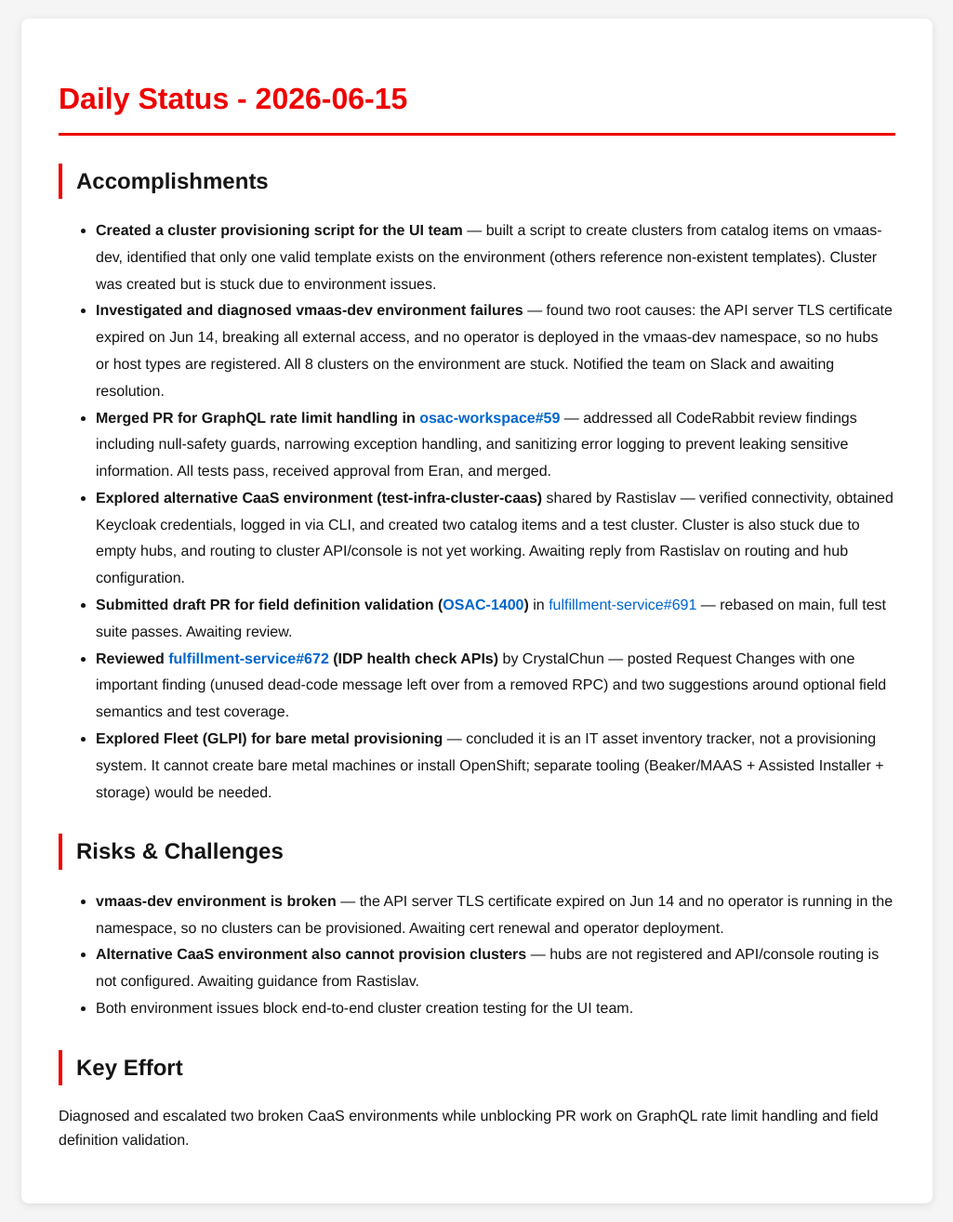
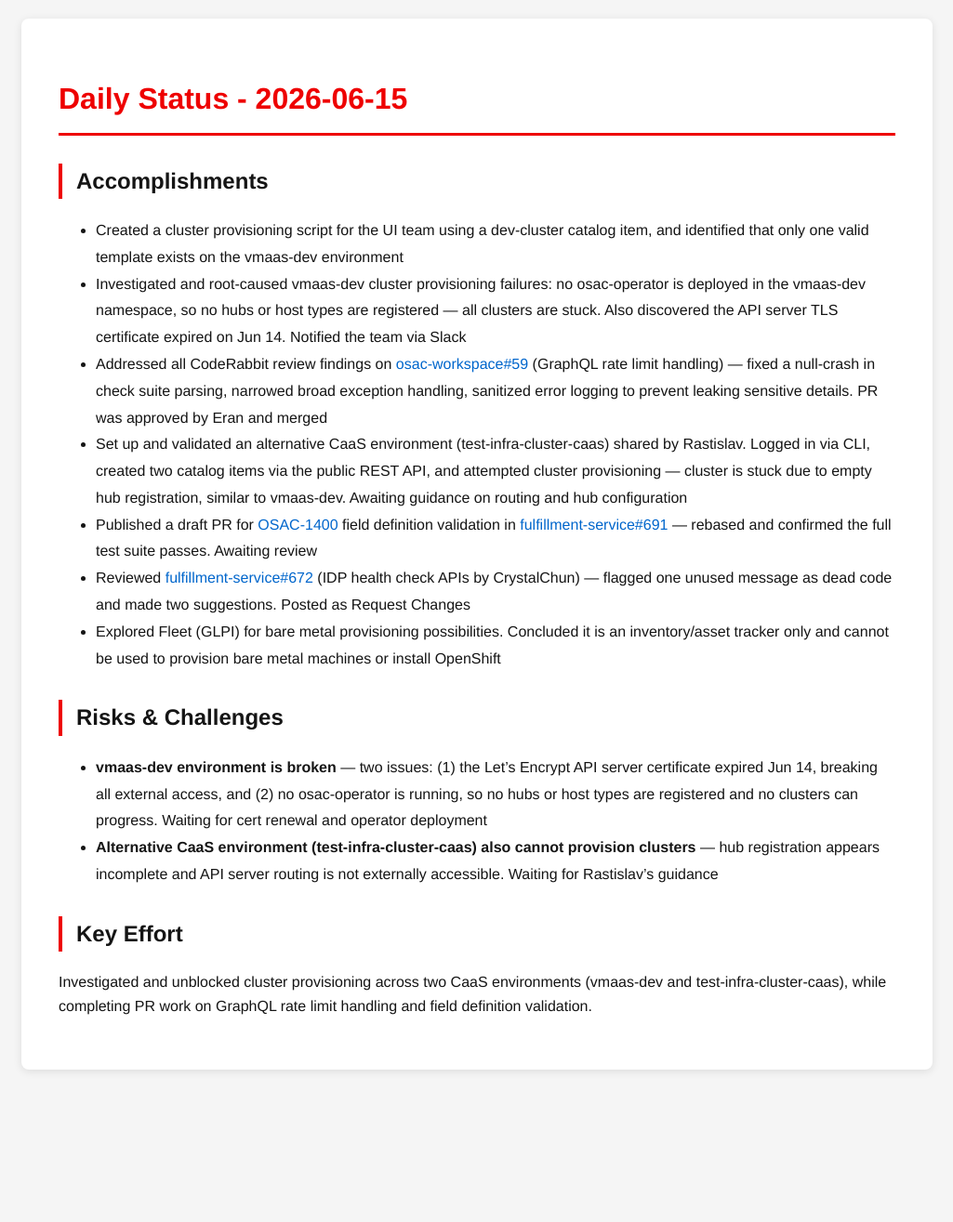
Before and after one commit to tzvatot/daily-status, a Jekyll site: the page built from 2026-06-15.md, in a window 1280 px wide. Shown: the whole page at 93% size, without its empty margins (127-1152 px from the left). Built offline with Jekyll 4.4.1, drawn with Linux system fonts in a browser that asks for light colours; after the commit the page ends 1171 px from its top, so only the background shows below that.

Commit message:
Daily status update - 2026-06-15

```diff
--- a/2026-06-15.md
+++ b/2026-06-15.md
@@ -7,21 +7,17 @@
 # Daily Status - 2026-06-15
 
 ## Accomplishments
-
-- **Created a cluster provisioning script for the UI team** — built a script to create clusters from catalog items on vmaas-dev, identified that only one valid template exists on the environment (others reference non-existent templates). Cluster was created but is stuck due to environment issues.
-- **Investigated and diagnosed vmaas-dev environment failures** — found two root causes: the API server TLS certificate expired on Jun 14, breaking all external access, and no operator is deployed in the vmaas-dev namespace, so no hubs or host types are registered. All 8 clusters on the environment are stuck. Notified the team on Slack and awaiting resolution.
-- **Merged PR for GraphQL rate limit handling in [osac-workspace#59](https://github.com/osac-project/osac-workspace/pull/59)** — addressed all CodeRabbit review findings including null-safety guards, narrowing exception handling, and sanitizing error logging to prevent leaking sensitive information. All tests pass, received approval from Eran, and merged.
-- **Explored alternative CaaS environment (test-infra-cluster-caas)** shared by Rastislav — verified connectivity, obtained Keycloak credentials, logged in via CLI, and created two catalog items and a test cluster. Cluster is also stuck due to empty hubs, and routing to cluster API/console is not yet working. Awaiting reply from Rastislav on routing and hub configuration.
-- **Submitted draft PR for field definition validation ([OSAC-1400](https://redhat.atlassian.net/browse/OSAC-1400))** in [fulfillment-service#691](https://github.com/osac-project/fulfillment-service/pull/691) — rebased on main, full test suite passes. Awaiting review.
-- **Reviewed [fulfillment-service#672](https://github.com/osac-project/fulfillment-service/pull/672) (IDP health check APIs)** by CrystalChun — posted Request Changes with one important finding (unused dead-code message left over from a removed RPC) and two suggestions around optional field semantics and test coverage.
-- **Explored Fleet (GLPI) for bare metal provisioning** — concluded it is an IT asset inventory tracker, not a provisioning system. It cannot create bare metal machines or install OpenShift; separate tooling (Beaker/MAAS + Assisted Installer + storage) would be needed.
+- Created a cluster provisioning script for the UI team using a dev-cluster catalog item, and identified that only one valid template exists on the vmaas-dev environment
+- Investigated and root-caused vmaas-dev cluster provisioning failures: no osac-operator is deployed in the vmaas-dev namespace, so no hubs or host types are registered — all clusters are stuck. Also discovered the API server TLS certificate expired on Jun 14. Notified the team via Slack
+- Addressed all CodeRabbit review findings on [osac-workspace#59](https://github.com/osac-project/osac-workspace/pull/59) (GraphQL rate limit handling) — fixed a null-crash in check suite parsing, narrowed broad exception handling, sanitized error logging to prevent leaking sensitive details. PR was approved by Eran and merged
+- Set up and validated an alternative CaaS environment (test-infra-cluster-caas) shared by Rastislav. Logged in via CLI, created two catalog items via the public REST API, and attempted cluster provisioning — cluster is stuck due to empty hub registration, similar to vmaas-dev. Awaiting guidance on routing and hub configuration
+- Published a draft PR for [OSAC-1400](https://redhat.atlassian.net/browse/OSAC-1400) field definition validation in [fulfillment-service#691](https://github.com/osac-project/fulfillment-service/pull/691) — rebased and confirmed the full test suite passes. Awaiting review
+- Reviewed [fulfillment-service#672](https://github.com/osac-project/fulfillment-service/pull/672) (IDP health check APIs by CrystalChun) — flagged one unused message as dead code and made two suggestions. Posted as Request Changes
+- Explored Fleet (GLPI) for bare metal provisioning possibilities. Concluded it is an inventory/asset tracker only and cannot be used to provision bare metal machines or install OpenShift
 
 ## Risks & Challenges
-
-- **vmaas-dev environment is broken** — the API server TLS certificate expired on Jun 14 and no operator is running in the namespace, so no clusters can be provisioned. Awaiting cert renewal and operator deployment.
-- **Alternative CaaS environment also cannot provision clusters** — hubs are not registered and API/console routing is not configured. Awaiting guidance from Rastislav.
-- Both environment issues block end-to-end cluster creation testing for the UI team.
+- **vmaas-dev environment is broken** — two issues: (1) the Let's Encrypt API server certificate expired Jun 14, breaking all external access, and (2) no osac-operator is running, so no hubs or host types are registered and no clusters can progress. Waiting for cert renewal and operator deployment
+- **Alternative CaaS environment (test-infra-cluster-caas) also cannot provision clusters** — hub registration appears incomplete and API server routing is not externally accessible. Waiting for Rastislav's guidance
 
 ## Key Effort
-
-Diagnosed and escalated two broken CaaS environments while unblocking PR work on GraphQL rate limit handling and field definition validation.
+Investigated and unblocked cluster provisioning across two CaaS environments (vmaas-dev and test-infra-cluster-caas), while completing PR work on GraphQL rate limit handling and field definition validation.
```
